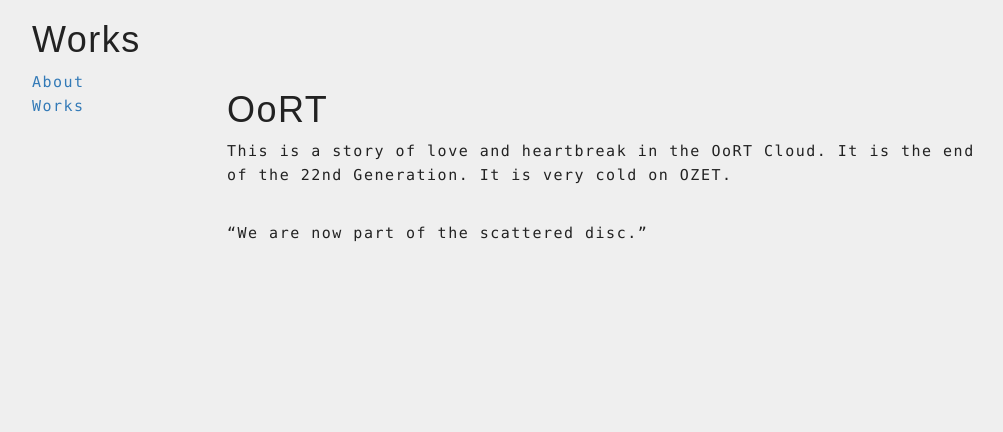
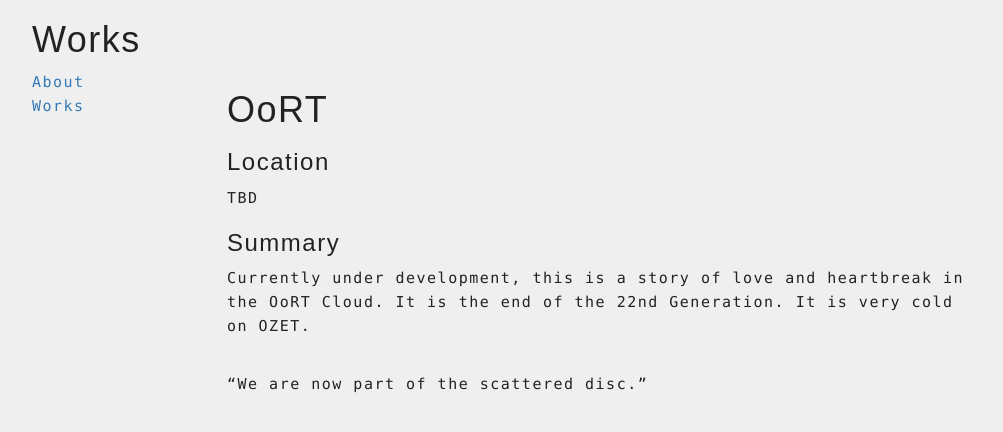
Before and after one commit to the-ozet/the-ozet.github.io, a Jekyll site: the page built from _works/oort.md, in a window 1280 px wide. Shown: the top 432 px of the page, without its empty margins (38-1041 px from the left). Built offline with Jekyll 4.4.1, drawn with Linux system fonts in a browser that asks for light colours.

Commit message:
Update oort.md

```diff
--- a/_works/oort.md
+++ b/_works/oort.md
@@ -7,6 +7,12 @@ year: 2017
 ---
 # OoRT
 
-This is a story of love and heartbreak in the OoRT Cloud.  It is the end of the 22nd Generation.  It is very cold on OZET.<br><br>
+### Location
+
+TBD
+
+### Summary
+
+Currently under development, this is a story of love and heartbreak in the OoRT Cloud.  It is the end of the 22nd Generation.  It is very cold on OZET.<br><br>
 
 “We are now part of the scattered disc.”
```
